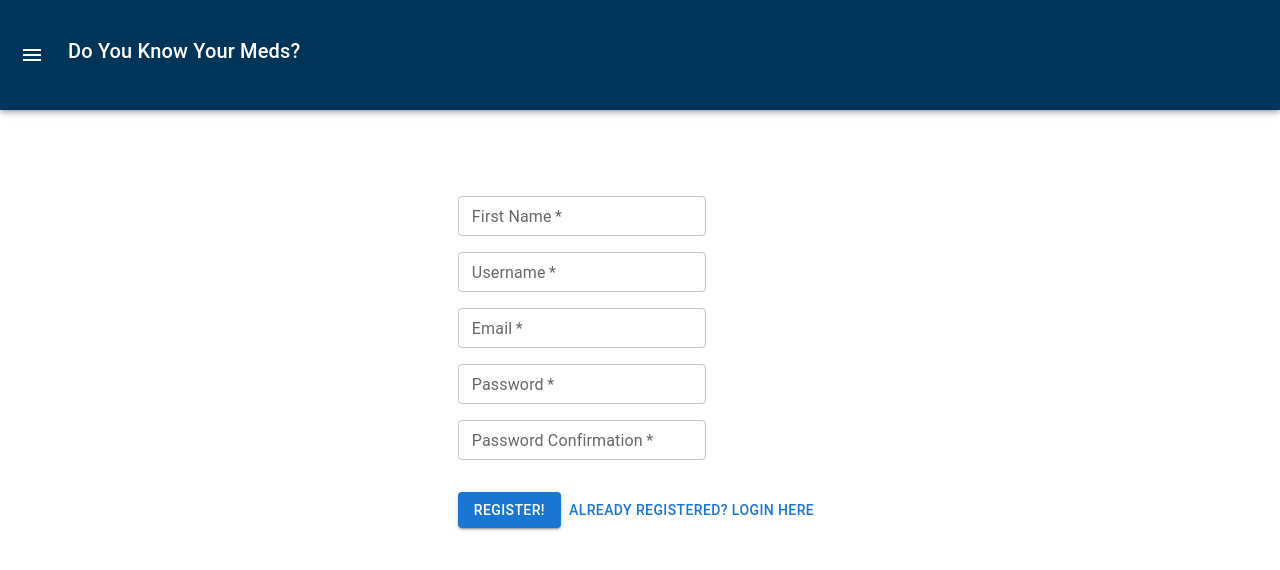
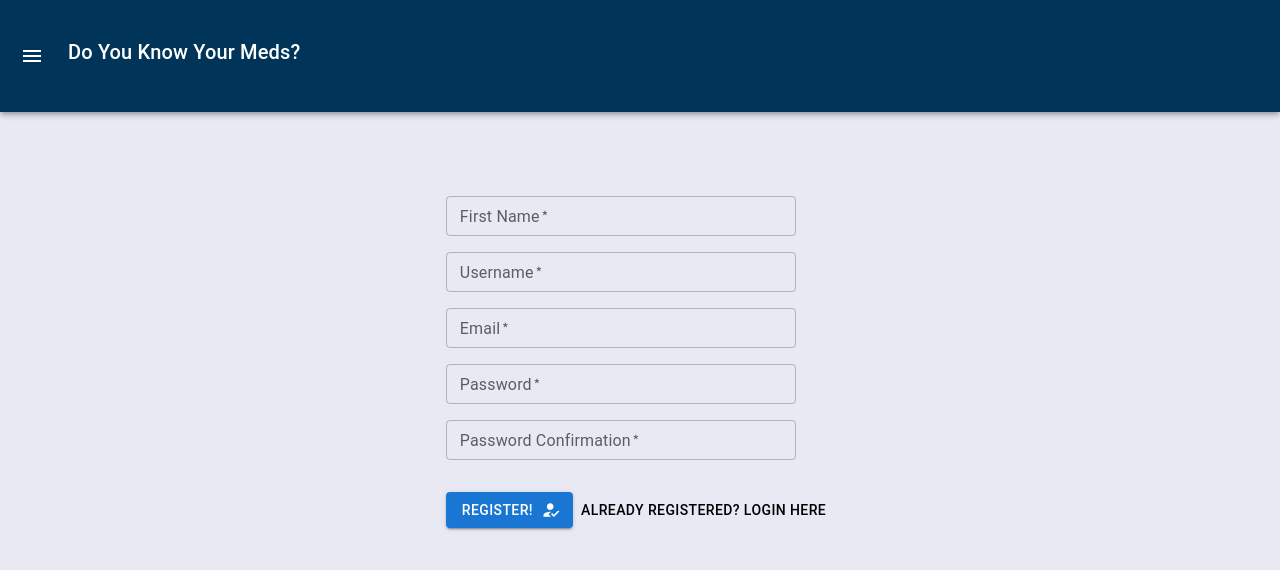
Before and after one commit to ermaitland/ga-project-4-frontend, a React (Create React App) app in the folder medication-client/: page /register in a window 1280 px wide. Shown: the top 570 px of the page. Built offline with nearby package versions, Linux system fonts and the light colour scheme.

Commit message:
styled the FAQs, login and register

```diff
--- a/medication-client/src/components/FAQs.js
+++ b/medication-client/src/components/FAQs.js
@@ -1,7 +1,8 @@
 import { useState, useEffect } from 'react';
 import { API } from '../lib/api';
-import { Container, Grid } from '@mui/material';
+import { Container, Grid, Typography } from '@mui/material';
 import FAQsCard from './common/FAQsCard';
+import '../styles/FAQs.scss';
 
 export default function FAQs() {
   const [FAQs, setFAQs] = useState([]);
@@ -18,8 +19,11 @@ export default function FAQs() {
   console.log(FAQs);
 
   return (
-    <section className='ProductIndex'>
+    <section className='FAQsIndex'>
       <Container maxwith='lg' sx={{ display: 'flex', flexDirection: 'column' }}>
+        <Typography sx={{ mt: 6, fontSize: '35px', color: 'white', pl: 3 }}>
+          Here are some of the most ferquently asked questions!
+        </Typography>
         <Container
           maxwith='lg'
           sx={{ display: 'flex', justifyContent: 'space-around' }}
@@ -33,6 +37,7 @@ export default function FAQs() {
                       key={FAQ.id}
                       question={FAQ.question}
                       answer={FAQ.answer}
+                      className='FAQsCard'
                     />
                   </Grid>
                 ))}
--- a/medication-client/src/components/Login.js
+++ b/medication-client/src/components/Login.js
@@ -4,6 +4,8 @@ import { AUTH } from '../lib/auth';
 import { useNavigate } from 'react-router-dom';
 import { Container } from '@mui/system';
 import { Button, TextField } from '@mui/material';
+import SendIcon from '@mui/icons-material/Send';
+import '../styles/LoginAndRegister.scss';
 
 export default function Login() {
   const [formFields, setFormFields] = useState({ username: '', password: '' });
@@ -30,7 +32,7 @@ export default function Login() {
   const navigateToRegister = () => navigate('/register');
 
   return (
-    <section className='LoginRegister'>
+    <section className='LoginAndRegister'>
       <Container
         maxWidth='lg'
         sx={{
@@ -43,7 +45,7 @@ export default function Login() {
         <form onSubmit={handleSubmit}>
           <div>
             <TextField
-              size='small'
+              size='medium'
               name='username'
               id='username'
               type='text'
@@ -53,12 +55,12 @@ export default function Login() {
               value={formFields.username}
               onChange={handleChange}
               error={error.username}
-              sx={{ mb: 2 }}
+              sx={{ mb: 2, width: 350 }}
             />
           </div>
           <div>
             <TextField
-              size='small'
+              size='medium'
               name='password'
               id='password'
               type='password'
@@ -69,13 +71,18 @@ export default function Login() {
               onChange={handleChange}
               variant='outlined'
               error={error.password}
-              sx={{ mb: 2 }}
+              sx={{ mb: 2, width: 350 }}
             />
           </div>
-          <Button variant='contained' type='submit'>
+          <Button
+            variant='contained'
+            type='submit'
+            size='medium'
+            endIcon={<SendIcon />}
+          >
             Login
           </Button>
-          <Button onClick={navigateToRegister}>
+          <Button onClick={navigateToRegister} size='small' className='button'>
             Not Registered? Register here
           </Button>
         </form>
--- a/medication-client/src/components/Navbar.js
+++ b/medication-client/src/components/Navbar.js
@@ -121,14 +121,19 @@ export default function Navbar() {
             <List>
               <ListItem>
                 <ListItemButton>
-                  <ListItemIcon>
-                    <LogoutIcon sx={{ pr: 0, color: '#FFFFFF' }} />
-                  </ListItemIcon>
                   <Link
                     to='/'
                     onClick={logout}
-                    style={{ textDecoration: 'none' }}
+                    style={{
+                      textDecoration: 'none',
+                      display: 'flex',
+                      flexDirection: 'row'
+                    }}
                   >
+                    <ListItemIcon>
+                      <LogoutIcon sx={{ pr: 0, color: '#FFFFFF' }} />
+                    </ListItemIcon>
+
                     <ListItemText sx={{ pl: 0, color: '#FFFFFF' }}>
                       Logout
                     </ListItemText>
--- a/medication-client/src/components/Register.js
+++ b/medication-client/src/components/Register.js
@@ -3,6 +3,8 @@ import { API } from '../lib/api';
 import { useNavigate } from 'react-router-dom';
 import { AUTH } from '../lib/auth';
 import { Container, TextField, Box, Button } from '@mui/material';
+import '../styles/LoginAndRegister.scss';
+import HowToRegIcon from '@mui/icons-material/HowToReg';
 
 export default function Register() {
   const [formFields, setFormFields] = useState({
@@ -40,7 +42,7 @@ export default function Register() {
   const navigateToLogin = (e) => navigate('/login');
 
   return (
-    <section className='LoginRegister'>
+    <section className='LoginAndRegister'>
       <Container
         maxWidth='lg'
         sx={{
@@ -62,7 +64,7 @@ export default function Register() {
               value={formFields.first_name}
               onChange={handleChange}
               error={error}
-              sx={{ mb: 2 }}
+              sx={{ mb: 2, width: 350 }}
             />
           </div>
           <div>
@@ -76,7 +78,7 @@ export default function Register() {
               value={formFields.username}
               onChange={handleChange}
               error={error}
-              sx={{ mb: 2 }}
+              sx={{ mb: 2, width: 350 }}
             />
           </div>
           <div>
@@ -90,7 +92,7 @@ export default function Register() {
               value={formFields.email}
               onChange={handleChange}
               error={error}
-              sx={{ mb: 2 }}
+              sx={{ mb: 2, width: 350 }}
             />
           </div>
           <div>
@@ -104,7 +106,7 @@ export default function Register() {
               value={formFields.password}
               onChange={handleChange}
               error={error}
-              sx={{ mb: 2 }}
+              sx={{ mb: 2, width: 350 }}
             />
           </div>
           <div>
@@ -118,14 +120,18 @@ export default function Register() {
               value={formFields.password_confirmation}
               onChange={handleChange}
               error={error}
-              sx={{ mb: 2 }}
+              sx={{ mb: 2, width: 350 }}
             />
           </div>
           <Box mt={2}>
-            <Button variant='contained' type='submit'>
+            <Button
+              variant='contained'
+              type='submit'
+              endIcon={<HowToRegIcon />}
+            >
               Register!
             </Button>
-            <Button onClick={navigateToLogin}>
+            <Button onClick={navigateToLogin} className='button'>
               Already Registered? Login here
             </Button>
           </Box>
--- a/medication-client/src/components/common/FAQsCard.js
+++ b/medication-client/src/components/common/FAQsCard.js
@@ -30,8 +30,8 @@ export default function FAQsCard({ question, answer }) {
   };
 
   return (
-    <Grid>
-      <Card sx={{ minWidth: 1000 }}>
+    <Grid sx={{ mt: 3 }}>
+      <Card sx={{ minWidth: 1000, backgroundColor: '#ebe9e9' }}>
         <CardHeader title={question} />
         <CardActions disableSpacing>
           <ExpandMore
--- /dev/null
+++ b/medication-client/src/styles/FAQs.scss
@@ -0,0 +1,8 @@
+.FAQsIndex {
+  background-image: url('https://thehill.com/wp-content/uploads/sites/2/2022/08/CA_depression_08222022istock.jpg?strip=1');
+  background-repeat: no-repeat;
+  background-size: cover;
+  margin-top: 0;
+  padding-top: 0;
+  height: 100vh;
+}
--- a/medication-client/src/styles/Home.scss
+++ b/medication-client/src/styles/Home.scss
@@ -15,7 +15,8 @@
   background-color: #003459;
   display: flex;
   justify-content: space-between;
-  height: 110px;
+  font-family: 'Source Sans Pro', sans-serif;
+  height: 112px;
   .left_of_nav {
     display: flex;
     flex-direction: row;
@@ -23,4 +24,5 @@
 }
 .drawer {
   color: #007ea7;
+  font-family: 'Source Sans Pro', sans-serif;
 }
--- /dev/null
+++ b/medication-client/src/styles/LoginAndRegister.scss
@@ -0,0 +1,8 @@
+.LoginAndRegister {
+  background-color: #e8e9f3;
+  // opacity: 0.7;
+  height: 100vh;
+  .button {
+    color: black;
+  }
+}
--- a/medication-client/src/styles/Products.scss
+++ b/medication-client/src/styles/Products.scss
@@ -1,3 +1,9 @@
+@import url('https://fonts.googleapis.com/css2?family=Source+Sans+Pro&display=swap');
+
+* {
+  font-family: 'Source Sans Pro', sans-serif;
+}
+
 .search {
   margin-left: 21vw;
   margin-top: 2vw;
```
